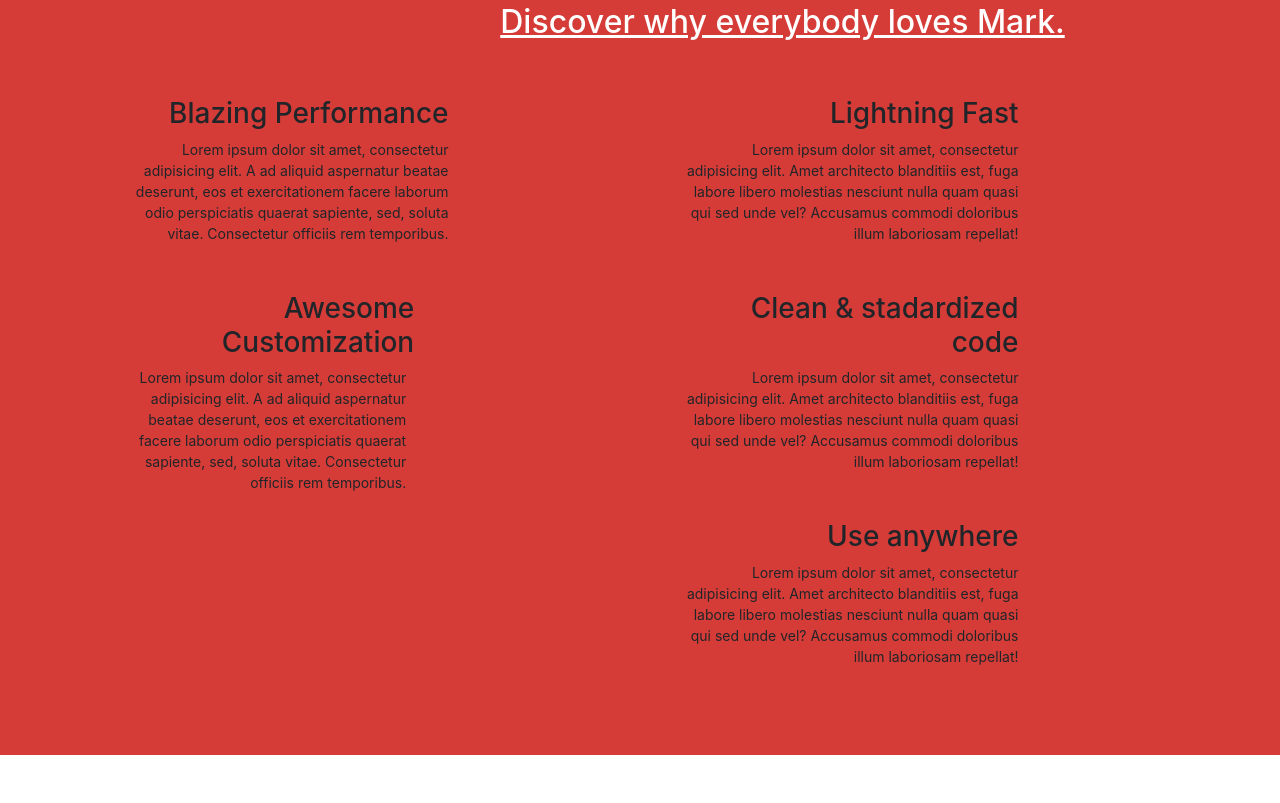
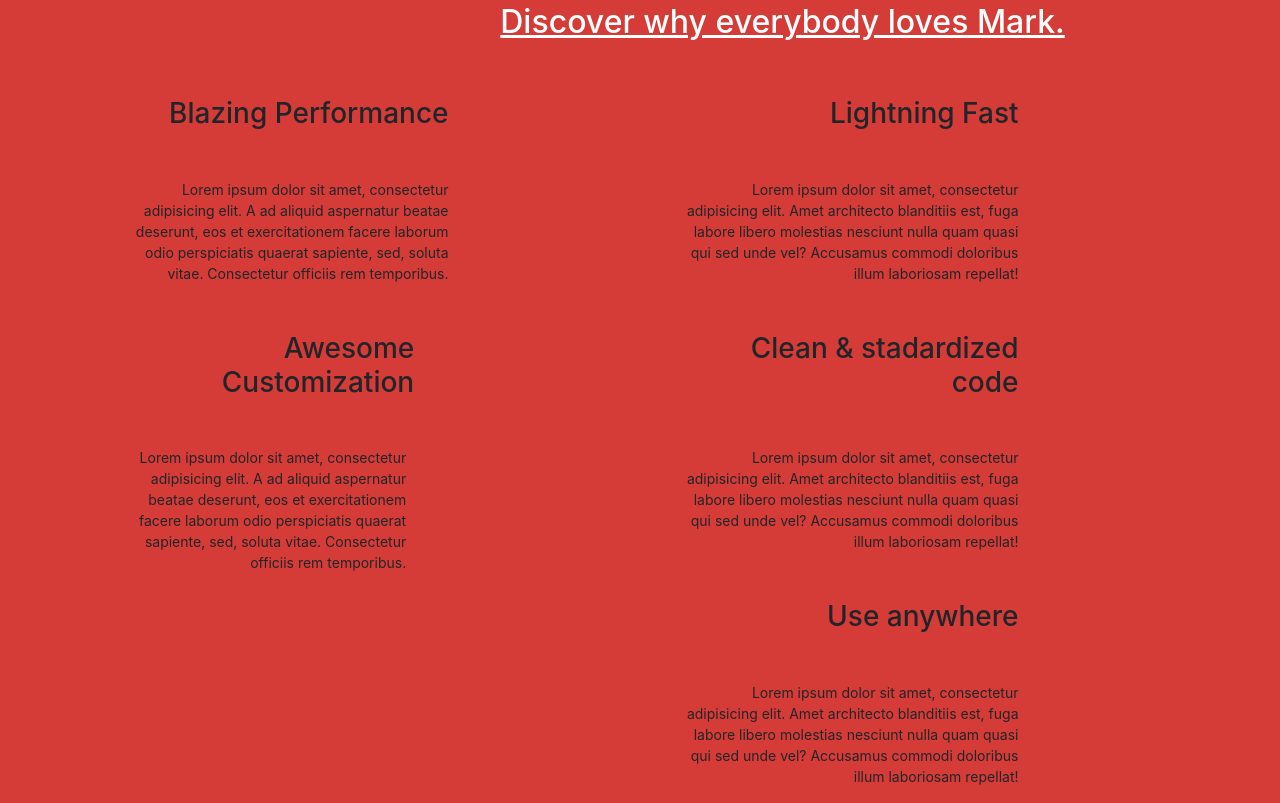
Before and after one commit to KMinetto/Mark, a plain HTML site: page index.html in a window 1280 px wide. Shown: the part 1645-2448 px from the top of the page. Before the commit the page ends 2400 px from the top, so only its background shows below. Drawn offline with Linux system fonts and the light colour scheme.

Commit message:
Modification paragraph on third section

```diff
--- a/index.html
+++ b/index.html
@@ -97,7 +97,7 @@
                                     <span id="blazing"></span>
                                     <h3 class="mr-4">Blazing Performance</h3>
                                 </div>
-                                <div class="offset-1 offset-md-0 col-12 col-md-10 text-center text-md-right">
+                                <div class="offset-md-0 col-12 col-md-10 text-center text-md-right mt-5">
                                     <p class="mr-4">
                                         Lorem ipsum dolor sit amet, consectetur adipisicing elit. A ad aliquid aspernatur beatae
                                         deserunt, eos et exercitationem facere laborum odio perspiciatis quaerat sapiente, sed,
@@ -111,7 +111,7 @@
                                         <span id="customization"></span>
                                         <h3 class="mr-3 text-right">Awesome Customization</h3>
                                     </div>
-                                    <div class="offset-1 offset-md-0 col-12 col-md-10 text-center text-md-right">
+                                    <div class="offset-md-0 col-12 col-md-10 text-center text-md-right mt-5">
                                         <p class="mr-4">
                                             Lorem ipsum dolor sit amet, consectetur adipisicing elit. A ad aliquid aspernatur beatae
                                             deserunt, eos et exercitationem facere laborum odio perspiciatis quaerat sapiente, sed,
@@ -127,7 +127,7 @@
                                     <span id="lightning"></span>
                                     <h3 class="mr-4">Lightning Fast</h3>
                                 </div>
-                                <div class="offset-1 offset-md-0 col-12 col-md-10 text-center text-md-right">
+                                <div class="offset-md-0 col-12 col-md-10 text-center text-md-right mt-5">
                                     <p class="mr-4">
                                         Lorem ipsum dolor sit amet, consectetur adipisicing elit. Amet architecto blanditiis
                                         est, fuga labore libero molestias nesciunt nulla quam quasi qui sed unde vel?
@@ -140,7 +140,7 @@
                                     <span id="clean"></span>
                                     <h3 class="mr-4">Clean & stadardized code</h3>
                                 </div>
-                                <div class="offset-1 offset-md-0 col-12 col-md-10 text-center text-md-right">
+                                <div class="offset-md-0 col-12 col-md-10 text-center text-md-right mt-5">
                                     <p class="mr-4">
                                         Lorem ipsum dolor sit amet, consectetur adipisicing elit. Amet architecto blanditiis
                                         est, fuga labore libero molestias nesciunt nulla quam quasi qui sed unde vel?
@@ -153,7 +153,7 @@
                                     <span id="use"></span>
                                     <h3 class="mr-4">Use anywhere</h3>
                                 </div>
-                                <div class="offset-1 offset-md-0 col-12 col-md-10 text-center text-md-right">
+                                <div class="offset-md-0 col-12 col-md-10 mt-5 text-center text-md-right">
                                     <p class="mr-4">
                                         Lorem ipsum dolor sit amet, consectetur adipisicing elit. Amet architecto blanditiis
                                         est, fuga labore libero molestias nesciunt nulla quam quasi qui sed unde vel?
```
